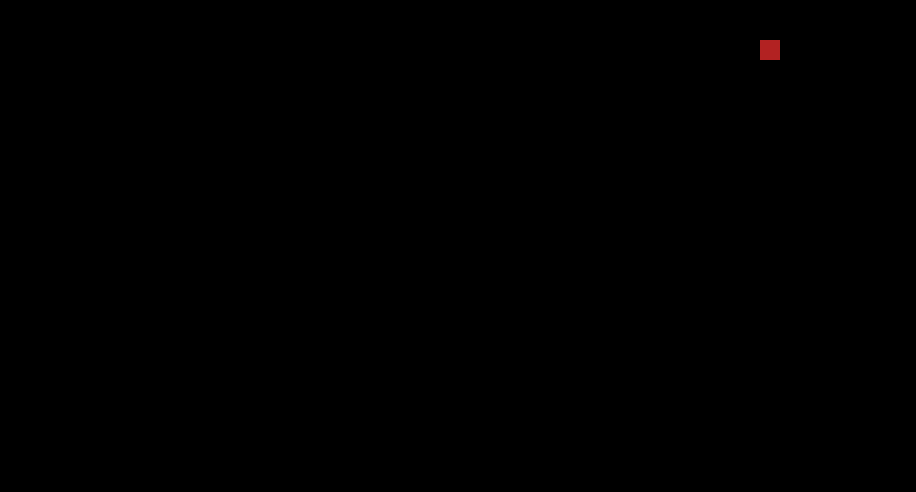
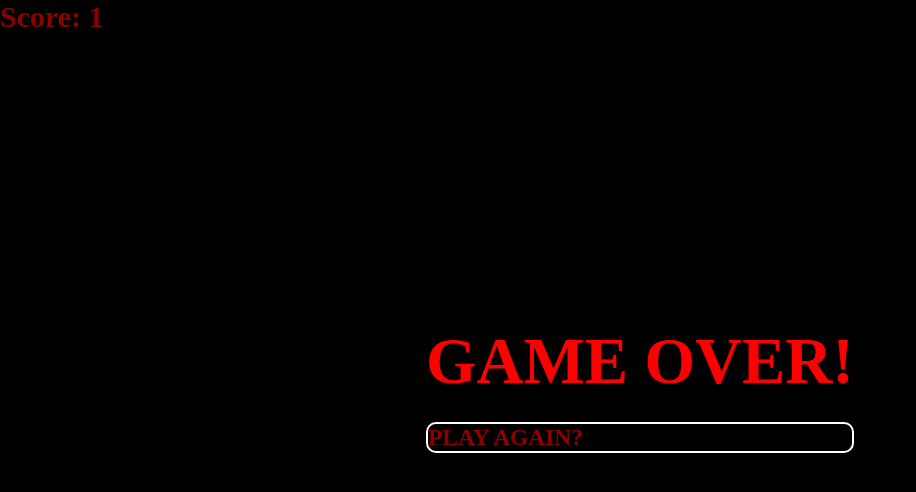
Before and after one commit to MissaelRodriguez/Snake-MissaelR, a plain HTML site: page public_html/index.html in a window 1280 px wide. Shown: the whole page, without its empty margins (0-916 px from the left). Drawn offline with Linux system fonts and the light colour scheme.

Commit message:
no message

```diff
--- a/public_html/css/style.css
+++ b/public_html/css/style.css
@@ -1,6 +1,8 @@
 body{
     margin: 0;
     padding: 0;
+    color: darkred;
+    font-size: 20px;
 }
 
 #game-screen {
@@ -18,13 +20,14 @@ body{
      color: red;
 }
 
-#restartButton {
+#playAgainButton {
     border: 2px solid white;
     border-radius: 10px;
 }
 
-#restartButton:hover {
+#playAgainButton:hover {
     background-color: red;
+
 }
 
 h2{
--- a/public_html/index.html
+++ b/public_html/index.html
@@ -18,7 +18,7 @@ and open the template in the editor.
 
         <section id="gameOver">
             <h1 class="title">GAME OVER!</h1>
-            <h3 id="restartButton">Restart?</h3>
+            <h3 id="playAgainButton">PLAY AGAIN?</h3>
         </section>
 
         <canvas id="game-screen"></canvas>
--- a/public_html/js/snake.js
+++ b/public_html/js/snake.js
@@ -12,7 +12,7 @@ var screenHeight;
 
 var gameState;
 var gameOverMenu;
-var restartButton;
+var playAgainButton;
 var playHUD;
 var scoreboard;
 
@@ -44,8 +44,8 @@ function gameInitialize(){
    gameOverMenu = document.getElementById("gameOver");
    centerMenuPosition(gameOverMenu);
 
-    restartButton = document.getElementById("restartButton");
-    restartButton.addEventListener("click", gameRestart);
+    playAgainButton = document.getElementById("playAgainButton");
+    playAgainButton.addEventListener("click", gamePlayAgain);
 
     playHUD = document.getElementById("playHUD");
    scoreboard = document.getElementById("scoreboard");
@@ -64,8 +64,9 @@ function gameLoop() {
     snakeDraw();
     foodDraw();
        }
+      drawScoreboard();
   }
-  drawScoreboard();
+
 /*-----------------------------------------------------------------------------
  * Continuation of game Functions
  * ----------------------------------------------------------------------------
@@ -76,7 +77,7 @@ function gameDraw() {
 
 
 }
-function gameRestart() {
+function gamePlayAgain() {
     snakeInitialize();
     foodInitialize();
     hideMenu(gameOverMenu);
@@ -90,9 +91,9 @@ function gameRestart() {
 function snakeInitialize(){
     snake = [];
     snakeLength = 1;
-    snakeSize = 20;
-     snakeDirection = "down";
-    foodSize = 20;
+    snakeSize = 15;
+    snakeDirection = "down";
+    foodSize = 15;
 
     for (var index = snakeLength - 1; index >= 0; index--) {
         snake.push({
@@ -107,7 +108,7 @@ function snakeInitialize(){
 
 function snakeDraw(){
     for (var index = 0; index < snake.length; index++){
-        context.fillStyle = "orange";
+        context.fillStyle = "lightgreen";
         context.fillRect(snake[index].x * snakeSize, snake[index].y * snakeSize, snakeSize, snakeSize);
     }
 }
@@ -130,6 +131,7 @@ function snakeUpdate(){
 
    checkFoodCollisions(snakeHeadX, snakeHeadY);
    checkWallCollisions(snakeHeadX, snakeHeadY);
+   checkSnakeCollision(snakeHeadX, snakeHeadY);
 
     var snakeTail = snake.pop();
     snakeTail.x = snakeHeadX;
@@ -204,12 +206,24 @@ function snakeUpdate(){
     }
 
     function checkWallCollisions (snakeHeadX, snakeHeadY) {
-        if(snakeHeadX >= screenWidth || snakeHeadX * snakeSize < 0) {
-            console.log("wall collision");
+        if(snakeHeadX * snakeSize >= screenWidth || snakeHeadX * snakeSize < 0) {
             setState("GAME OVER");
-        };
+        }
+
+       if(snakeHeadY * snakeSize >= screenHeight || snakeHeadY * snakeSize < 0){
+            setState("GAME OVER");
+
+       }
+
     }
-
+    function checkSnakeCollision(snakeHeadX, snakeHeadY) {
+        for(var index = 1; index < snake.length; index++){
+           if(snakeHeadX === snake[index].x && snakeHeadY === snake[index].y){
+               setState("GAME OVER");
+               return;
+           }
+        }
+    }
 
 
     function setState(state){
@@ -245,5 +259,5 @@ function snakeUpdate(){
    }
 
    function drawScoreboard() {
-       scoreboard.innerHTML = "Score" + snakeLength;
+       scoreboard.innerHTML = "Score: " + snakeLength;
    }
```
